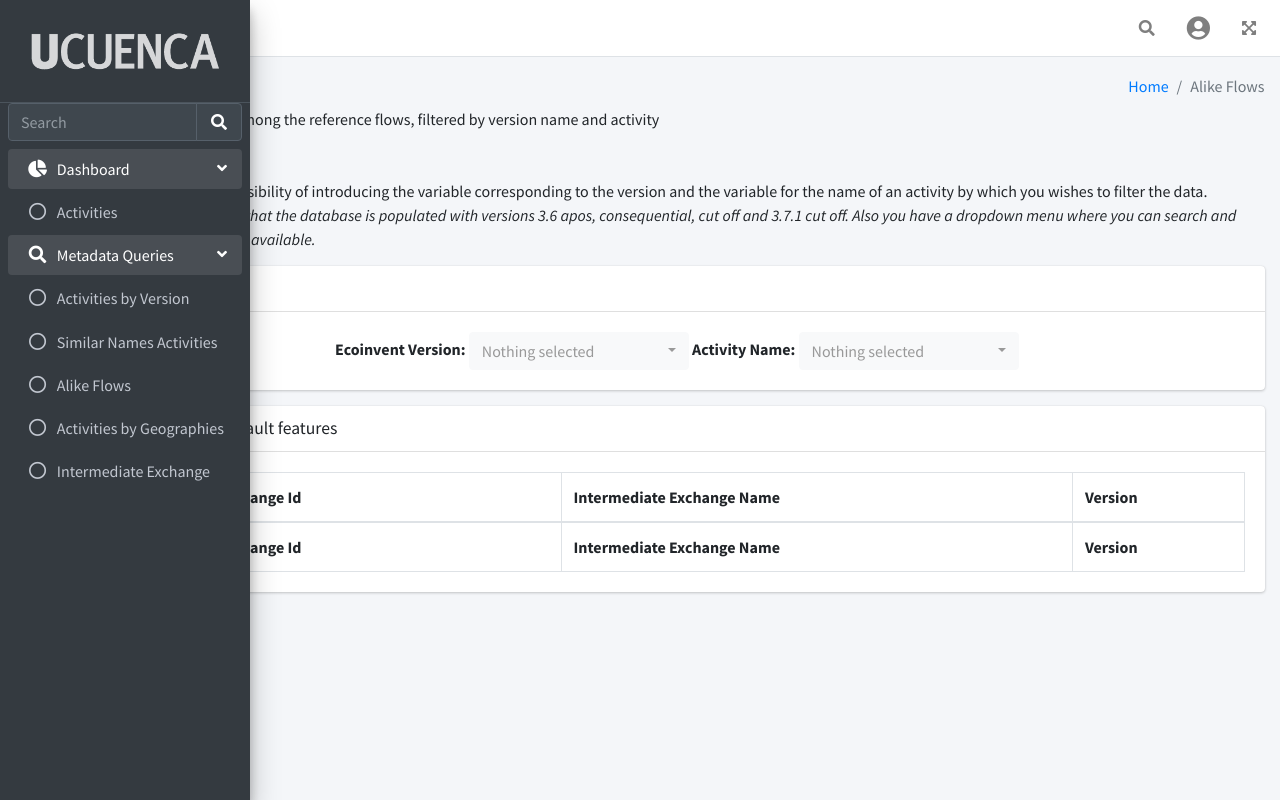
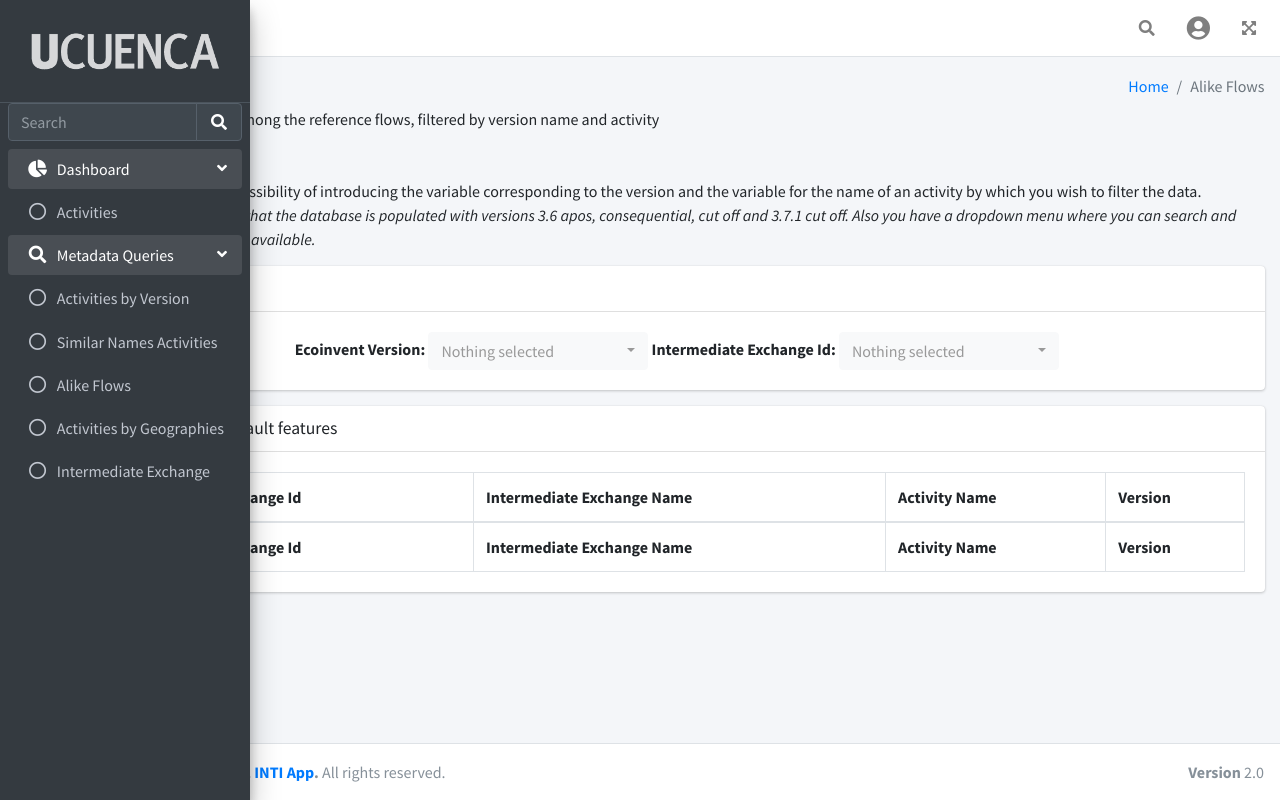
Before and after one commit to kmolina20/IntiDRF-UI, a Django app: page /inti/alike_flows/ in a window 1280 px wide. Run offline with Django 3.2, Linux system fonts and the light colour scheme; the visitor is signed in with stand-in values (Sample User, id 1); data that the repository does not hold is empty; some libraries are stand-ins or nearby versions.

Commit message:
update of the design of the html

```diff
--- a/templates/activities_version.html
+++ b/templates/activities_version.html
@@ -40,7 +40,7 @@
               </ol>
             </div>
           </div>
-          As user, you has the possibility of introducing the variable corresponding to the version by which you wishes to filter the data.
+          As user, you have the possibility of introducing the variable corresponding to the version by which you wish to filter the data.
               <br><i>Note. Take into account that the database is populated with versions 3.6 apos, consequential, cut off and 3.7.1 cut off.</i>
         </div><!-- /.container-fluid -->
       </section>
--- a/templates/alike_flows.html
+++ b/templates/alike_flows.html
@@ -37,7 +37,7 @@
               </ol>
             </div>
           </div>
-          As user, you has the possibility of introducing the variable corresponding to the version and the variable for the name of an activity by which you wishes to filter the data.
+          As user, you have the possibility of introducing the variable corresponding to the version and the variable for the name of an activity by which you wish to filter the data.
             <br><i>Note. Take into account that the database is populated with versions 3.6 apos, consequential, cut off and 3.7.1 cut off. Also you have a dropdown menu where you can search and find the activities names available.</i>
         </div><!-- /.container-fluid -->
       </section>
@@ -62,12 +62,13 @@
                         {% endfor %}
                       </select>
 
-                      <label>Activity Name:</label>
-                      <select class="selectpicker" data-show-subtext="true" data-live-search="true" id="activity" name="activity">
-                        {% for activity in activities %}
-                        <option>{{ activity.activity_name }}</option>
+                      <label>Intermediate Exchange Id:</label>
+                      <select class="selectpicker" data-show-subtext="true" data-live-search="true" id="intermediate_exchange" name="intermediate_exchange">
+                        {% for intermediate_exchange in intermediate_exchanges %}
+                        <option>{{ intermediate_exchange.id }}</option>
                         {% endfor %}
                       </select>
+
                     </center>
                   </div>
                 </div>
@@ -90,6 +91,7 @@
                     <tr>
                       <th>Intermediate Exchange Id</th>
                       <th>Intermediate Exchange Name</th>
+                      <th>Activity Name</th>
                       <th>Version</th>
                     </tr>
                     </thead>
@@ -99,6 +101,7 @@
                     <tr>
                       <th>Intermediate Exchange Id</th>
                       <th>Intermediate Exchange Name</th>
+                      <th>Activity Name</th>
                       <th>Version</th>
                     </tr>
                     </tfoot>
@@ -142,9 +145,9 @@
 
 
     <script>
-        function activitiesList(version,activity_name){
+        function activitiesList(version,intermediate_exchange){
         $.ajax({
-          url: "/inti/activities/alike_flows/?version="+version+"&activity_name="+activity_name,
+          url: "/inti/activities/alike_flows/?version="+version+"&name="+intermediate_exchange,
           type: "get",
           dataType: "json",
           cache: false,
@@ -155,6 +158,7 @@
               let fila = '<tr>';
               fila += '<td>' + response[i]['intermediate exchange id'] + '</td>';
               fila += '<td>' + response[i]['intermediate exchange name'] + '</td>';
+              fila += '<td>' + response[i]['activity name'] + '</td>';
               fila += '<td>' + response[i]['version'] + '</td>';
               fila += '</tr>';
               $('#activitiesTable tbody').append(fila);
@@ -173,7 +177,7 @@
 
 <script>
   var selectVersion = document.getElementById('version');
-  var selectActivity = document.getElementById('activity');
+  var selectActivity = document.getElementById('intermediate_exchange');
   var selectedOptionVersion = '';
   var selectedOptionActivity = '';
 
--- a/templates/base.html
+++ b/templates/base.html
@@ -428,7 +428,7 @@
               </ul>
             </li>
 
-            <li class="nav-item">
+             <li class="nav-item">
               <a href="#" class="nav-link">
                 <i class="nav-icon fas fa-table"></i>
                 <p>
@@ -857,22 +857,117 @@
 
 
 
-
     <!-- Content Wrapper. Contains page content -->
     <div class="content-wrapper">
       {% block main %}
+      <div class="content-header">
+        <div class="container-fluid">
+          <div class="row mb-2">
+            <div class="col-sm-6">
+              <h1 class="m-0">Starter Page</h1>
+            </div><!-- /.col -->
+            <div class="col-sm-6">
+              <ol class="breadcrumb float-sm-right">
+                <li class="breadcrumb-item"><a href="#">Home</a></li>
+              </ol>
+            </div><!-- /.col -->
+          </div><!-- /.row -->
+        </div><!-- /.container-fluid -->
+      </div>
+      <table width="100%">
+        <tbody><tr>
+        <td style="width:20px;"> </td>
+        <td style="width:250px;">
+          <div class="col-lg-home">
+            <div class="card">
+              <div class="card-body">
+                <h5 class="card-title"><b>INTI App</b></h5>
+                <br>
+                <p class="card-text" style="text-align:justify">
+                  The purpose of this project is to develop a supporting computer prototype to manage metainformation about Life Cycle Inventories <i>(LCI)</i>.
+                  The datasets that here are represented, were obtained from ecoinvent, and of course, we respect criteria of confidentiality and data publishing.
+                </p>
+              </div>
+            </div>
+          </div>
+
+          <div class="col-lg-home">
+            <div class="card">
+              <div class="card-body">
+                <p class="card-text" style="text-align:justify">
+                  <table width="100%">
+                    <tbody><tr>
+                      <td style="width:150px;" VALIGN="TOP" style="text-align:justify">
+                        <h5><b>Scope</b></h5>
+                        <p>Among the project's objectives was first to collect the necessary information to identify the current problem regarding the generation of LCI data in Ecuador. Then analyze the data collected to define the system's requirements to be implemented. And Finally, design and implement the LCI dataset management computer prototype taking into account the conditions obtained.</p>
+                      </td>
+                      <td style="width:10px;"></td>
+                      <td style="width:100px;" VALIGN="TOP" style="text-align:justify">
+                        <h5><b>Purpose</b></h5>
+                        <p><b>• Open.</b> All code in INTI App is open source.</p>
+                        <p><b>• Agile.</b> The simplicity of the data format and structure engine make it easy to adapt the code or add new functionality.</p>
+                      </td>
+                      <td style="width:10px;"></td>
+                      <td style="width:100px;" VALIGN="TOP" style="text-align:justify">
+                        <h5><b>Features</b></h5>
+                        <p><b>•</b> Access to meta information of the different files from LCA.</p>
+                        <p><b>•</b> Customized queries according certain information that was compiled according the needs.</p>
+                      </td>
+                    </tr>
+                  </tbody></table>
+                </p>
+              </div>
+            </div>
+          </div>
+
+          <div class="card card-primary card-outline">
+            <div class="card-body">
+              <h5 class="card-title"><b>Credits</b></h5>
+              <br>
+              <p class="card-text" style="text-align:justify">
+                INTI is an open knowledge initiative as a prototype, created by Kamila Molina Orellana and Mateo Quizhpi Peralta, driven by the final project to obtain the title of Systems Engineer. This project was led by the Professors/Researchers: Ing. Brandon Kuczenski, Ph.D., Ing. Paul Vanegas, Ing. Lorena Sigüenza, Ph.D., and the support of Ing. Erik Sigcha, also with the support of the VLIR project -TEAM “Improving the value of the circular economy in Latin America”.
+              </p>
+            </div>
+          </div>
+
+        </td>
+        <td style="width:20px;"> </td>
+        </tr>
+      </tbody></table>
+
+      <table width="100%">
+        <tbody><tr>
+        <td style="width:20px;"> </td>
+        <td style="width:250px;"> </td>
+        <td style="width:20px;"> </td>
+        </tr>
+      </tbody></table>
+
+      <!-- <div class="card">
+        <div class="card-body">
+          <h5 class="card-title">INTI App</h5>
+
+          <p class="card-text">
+            The purpose of this project is todevelop a supporting computer prototype to manage metainformation about Life Cycle Inventories <i>(LCI)</i>.
+            The datasets that here are represented, were obtained from ecoinvent, and of course, we respect criteria of confidentiality and data publishing.
+          </p>
+
+          <a href="#" class="card-link">Card link</a>
+          <a href="#" class="card-link">Another link</a>
+        </div>
+      </div> -->
 
       {% endblock %}
     </div>
-    <!-- /.content-wrapper
+    <!-- /.content-wrapper  -->
     <footer class="main-footer">
-      <strong>Copyright &copy; 2014-2021 <a href="https://adminlte.io">AdminLTE.io</a>.</strong>
+      <strong>Copyright &copy; 2021-2022 <a href="http://127.0.0.1:8000/inti/home/">INTI App</a>.</strong>
       All rights reserved.
       <div class="float-right d-none d-sm-inline-block">
-        <b>Version</b> 3.2.0-rc
+        <b>Version</b> 2.0
       </div>
     </footer>
-    -->
+
 
     <!-- Control Sidebar -->
     <aside class="control-sidebar control-sidebar-dark">
--- a/templates/geographies_activities.html
+++ b/templates/geographies_activities.html
@@ -37,7 +37,7 @@
               </ol>
             </div>
           </div>
-            As user, you has the possibility of introducing the variable corresponding to the name of a geography by which you wishes to filter the data.
+            As user, you have the possibility of introducing the variable corresponding to the name of a geography by which you wish to filter the data.
               <br><i>Note. Take into account that you have a dropdown menu where you can search and find the geographies names available, but take into consideration that not all the geographies contain an activity.</i>
         </div><!-- /.container-fluid -->
       </section>
--- a/templates/similar_names.html
+++ b/templates/similar_names.html
@@ -38,7 +38,7 @@
               </ol>
             </div>
           </div>
-            As user, you has the possibility of introducing the variable corresponding to the name of an activity by which you wishes to filter the data.
+            As user, you have the possibility of introducing the variable corresponding to the name of an activity by which you wish to filter the data.
               <br><i>Note. Take into account that you have a dropdown menu where you can search and find the activities names available.</i>
         </div><!-- /.container-fluid -->
       </section>
```
Lines whose indentation alone changed are shown as unchanged.
